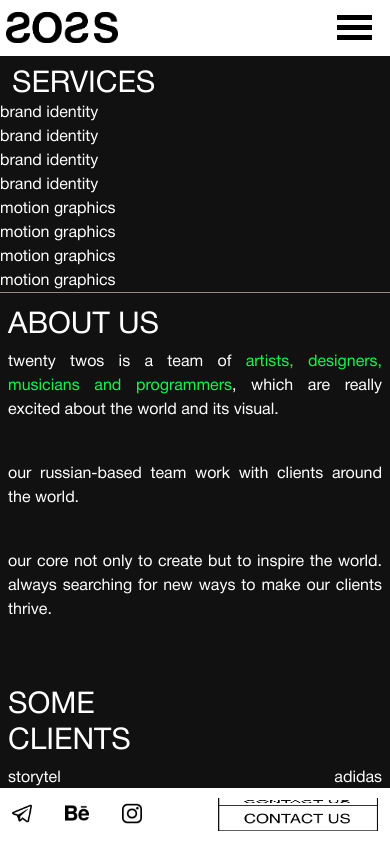
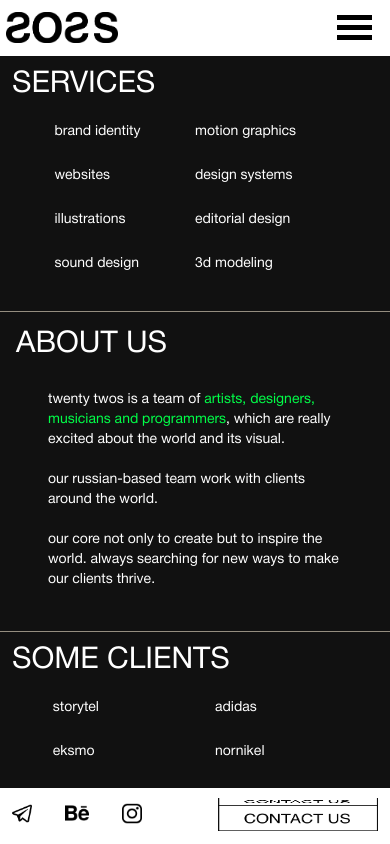
Before and after one commit to Kitasio/tt_fire, a Vue app: page /about in a window 390 px wide. Built offline with nearby package versions, Linux system fonts and the light colour scheme.

Commit message:
adsdasasdads

```diff
--- a/src/views/About.vue
+++ b/src/views/About.vue
@@ -1,76 +1,69 @@
 <template>
   <div class="h-screen py-14 md:flex items-center">
-    <div id="about-container" style="background-color: #eeeeee" class="h-full mix-blend-difference md:h-1/2 md:w-2/3 md:mx-auto xl:w-5/12 overflow-y-scroll overscroll-auto">
+    <div id="about-container" style="background-color: #eeeeee" class="h-full mix-blend-difference md:h-1/2 md:w-2/3 md:mx-auto xl:w-1/2 overflow-y-scroll overscroll-auto">
+  <Arrows />
 
-      <div class="grid border-gray-500 border-b md:grid-cols-3">
-        <div class="text-3xl uppercase pt-2 ml-3 md:border-r border-gray-500">services</div>
-        <div class="border-gray-500 md:border-r">
+      <div class="grid relative border-gray-500 border-b grid-cols-2 md:grid-cols-3 h-64">
+        <div class="text-3xl uppercase pt-2 md:pt-5 pl-3 absolute md:relative md:border-r border-gray-500 md:w-full">services</div>
+        <div class="border-gray-500 md:border-r mx-auto my-16 md:my-0 md:py-5 md:pl-10 lg:pl-16 whitespace-nowrap text-sm md:text-base space-y-6 md:space-y-10 md:w-full">
           <div>brand identity</div>
-          <div>brand identity</div>
-          <div>brand identity</div>
-          <div>brand identity</div>
+          <div>websites</div>
+          <div>illustrations</div>
+          <div>sound design</div>
         </div>
-        <div>
+        <div class="my-16 md:my-0 md:py-5 md:pr-16 text-sm md:text-base md:pl-10 lg:pl-16 whitespace-nowrap space-y-6 md:space-y-10 md:w-full">
           <div>motion graphics</div>
-          <div>motion graphics</div>
-          <div>motion graphics</div>
-          <div>motion graphics</div>
+          <div>design systems</div>
+          <div>editorial design</div>
+          <div>3d modeling</div>
         </div>
-        <!-- <div class="w-2/3 mx-auto my-10">
-          <div class="flex justify-between mb-5">
-            <div>brand identity</div>
-            <div>motion graphics</div>
-          </div>
-          <div class="flex justify-between mb-5">
-            <div>websites</div>
-            <div>design systems</div>
-          </div>
-          <div class="flex justify-between mb-5">
-            <div>illustrations</div>
-            <div>editorial design</div>
-          </div>
-          <div class="flex justify-between">
-            <div>sound design</div>
-            <div>3d modeling</div>
-          </div>
-        </div> -->
       </div>
 
-      <div class="flex flex-col mx-2 mb-10 md:mb-0 py-3 md:flex-row md:justify-between md:mx-8 md:py-10">
-        <div class="text-3xl uppercase mb-2">about us</div>
-        <div class="md:w-2/3 text-justify">
-          <div class="lowercase mb-10">TWENTY TWOS IS A TEAM OF <span style="color: #ff00b8;">ARTISTS, DESIGNERS, MUSICIANS AND PROGRAMMERS</span>, WHICH ARE REALLY EXCITED ABOUT THE WORLD AND ITS VISUAL. </div>
-          <div class="lowercase mb-10">Our Russian-based team work with clients around the world.</div>
+      <div class="flex flex-col px-2 md:p-0 border-gray-500 border-b pb-10 md:mb-0 py-3 md:flex-row md:justify-between h-80 sm:h-64 md:min-h-64">
+        <div class="text-3xl uppercase pb-2 pl-2 md:pl-3 md:pt-4 md:border-r border-gray-500 md:w-1/3">about us</div>
+        <div class="md:w-2/3 text-sm md:text-base px-10 md:px-16 py-5 md:py-4">
+          <div class="lowercase mb-5">TWENTY TWOS IS A TEAM OF <span style="color: #ff00b8;">ARTISTS, DESIGNERS, MUSICIANS AND PROGRAMMERS</span>, WHICH ARE REALLY EXCITED ABOUT THE WORLD AND ITS VISUAL. </div>
+          <div class="lowercase mb-5">Our Russian-based team work with clients around the world.</div>
           <div class="lowercase">OUR CORE NOT ONLY TO CREATE BUT TO INSPIRE THE WORLD. Always searching for new ways to make our clients thrive.</div>
         </div>
       </div>
 
-      <div class="flex flex-col mx-2 mb-10 md:mb-0 py-3 md:flex-row md:justify-between md:mx-8 md:py-10">
-        <div class="text-3xl uppercase mb-2">some<br> clients</div>
-        <div class="md:w-2/3">
-          <div class="flex justify-between mb-10">
+      <div class="grid relative border-gray-500 border-b grid-cols-2 md:grid-cols-3 h-64">
+        <div class="text-3xl uppercase pt-2 md:pt-5 pl-3 absolute md:relative md:border-r border-gray-500 md:w-full">some clients</div>
+        <div class="border-gray-500 md:border-r mx-auto my-16 pl-5 md:my-0 md:py-5 md:pl-10 lg:pl-16 whitespace-nowrap text-sm md:text-base space-y-6 md:space-y-10 md:w-full">
+          <div>
             <a href="#" class="transition hover:text-brand-green">storytel</a>
+          </div>
+          <div>
+            <a href="#" class="transition hover:text-brand-green">eksmo</a>
+          </div>
+          <div>
+            <a href="#" class="transition hover:text-brand-green">dmitri glukhovski</a>
+          </div>
+          <div>
+            <a href="#" class="transition hover:text-brand-green">samara university</a>
+          </div>
+        </div>
+        <div class="my-16 pl-5 md:my-0 md:py-5 md:pr-16 text-sm md:text-base md:pl-10 lg:pl-16 whitespace-nowrap space-y-6 md:space-y-10 md:w-full">
+          <div>
             <a href="#" class="transition hover:text-brand-green">adidas</a>
           </div>
-          <div class="flex justify-between mb-10">
-            <a href="#" class="transition hover:text-brand-green">eksmo</a>
+          <div>
             <a href="#" class="transition hover:text-brand-green">nornikel</a>
           </div>
-          <div class="flex justify-between mb-10">
-            <a href="#" class="transition hover:text-brand-green">dmitriy glukhovski</a>
+          <div>
             <a href="#" class="transition hover:text-brand-green">boris akunin</a>
           </div>
-          <div class="flex justify-between mb-2">
-            <a href="#" class="transition hover:text-brand-green">samara university</a>
+          <div>
             <a href="#" class="transition hover:text-brand-green">alexey ivanov</a>
           </div>
         </div>
       </div>
 
-      <div class="flex flex-col mx-2 mb-10 md:mb-0 py-3 md:flex-row md:justify-between md:mx-8 md:py-10">
-        <div class="text-3xl uppercase mb-2">CONCLUSION</div>
-        <div class="md:w-2/3 text-justify">
-          <div class="lowercase mb-10">Let’s work together ladies and gentlemen, <span class="text-brand-green">we are into it!</span></div>
+      <div class="flex flex-col px-2 md:p-0 border-gray-500 border-b pb-32 h-64 md:mb-0 py-3 md:flex-row md:justify-between">
+        <div class="text-3xl uppercase pb-2 pl-2 md:pl-3 md:pt-4 md:border-r border-gray-500 md:w-1/3">conclusion</div>
+        <div class="md:w-2/3 text-sm md:text-base px-10 md:px-16 py-5 md:py-4">
+          <div class="lowercase mb-5">Let’s work together ladies and gentlemen, <span style="color: #ff00b8;">we are into it!</span></div>
         </div>
       </div>
 
@@ -79,6 +72,7 @@
 </template>
 
 <script setup>
+import Arrows from '../components/Arrows.vue'
 
 </script>
 
```
